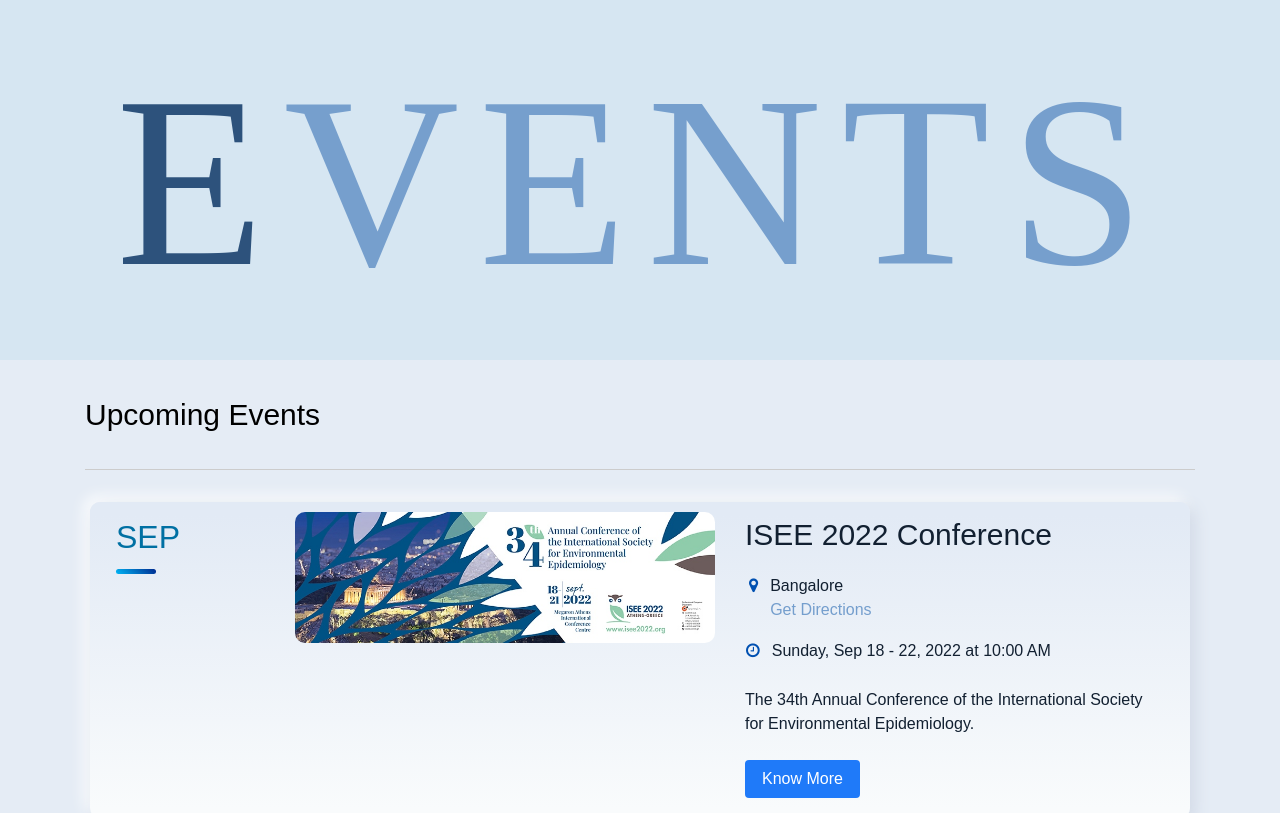
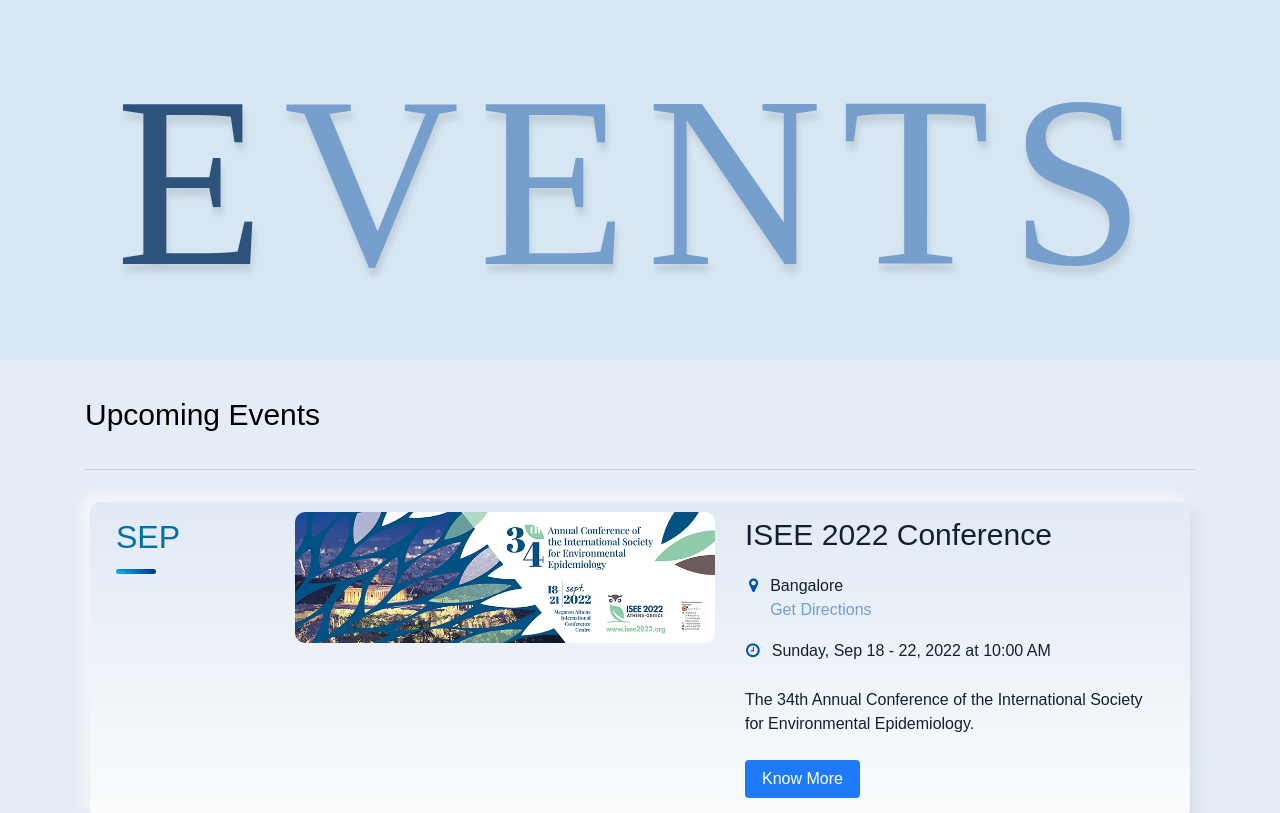
Before and after one commit to githubhosting/IEEEevents, a plain HTML site: page index.html in a window 1280 px wide. Shown: the top 813 px of the page. Drawn offline with nearby package versions, Linux system fonts and the light colour scheme; a web font is replaced by a local one.

Commit message:
Update style.css

```diff
--- a/style.css
+++ b/style.css
@@ -45,6 +45,8 @@
   -moz-osx-font-smoothing: grayscale;
   color: #769fcd;
   transition: font-size 0.3s;
+  text-shadow: 2px 8px 6px rgba(0, 0, 0, 0.103),
+    0px -5px 35px rgba(255, 255, 255, 0.123);
 }
 .page-event .cover .heading::first-letter {
   color: hsl(212, 47%, 33%);
@@ -64,7 +66,7 @@
   padding: 2rem 0;
   border-bottom: 1px solid rgb(0, 0, 0);
 }
-.page-event .upcoming-event-list .event-block .row{
+.page-event .upcoming-event-list .event-block .row {
   background: linear-gradient(0deg, #f9fbfc 3.36%, #e2eaf5 95.69%);
   padding: 10px;
   box-shadow: 5px 5px 15px #d1d9e6, -5px -5px 15px #ffffff;
```
